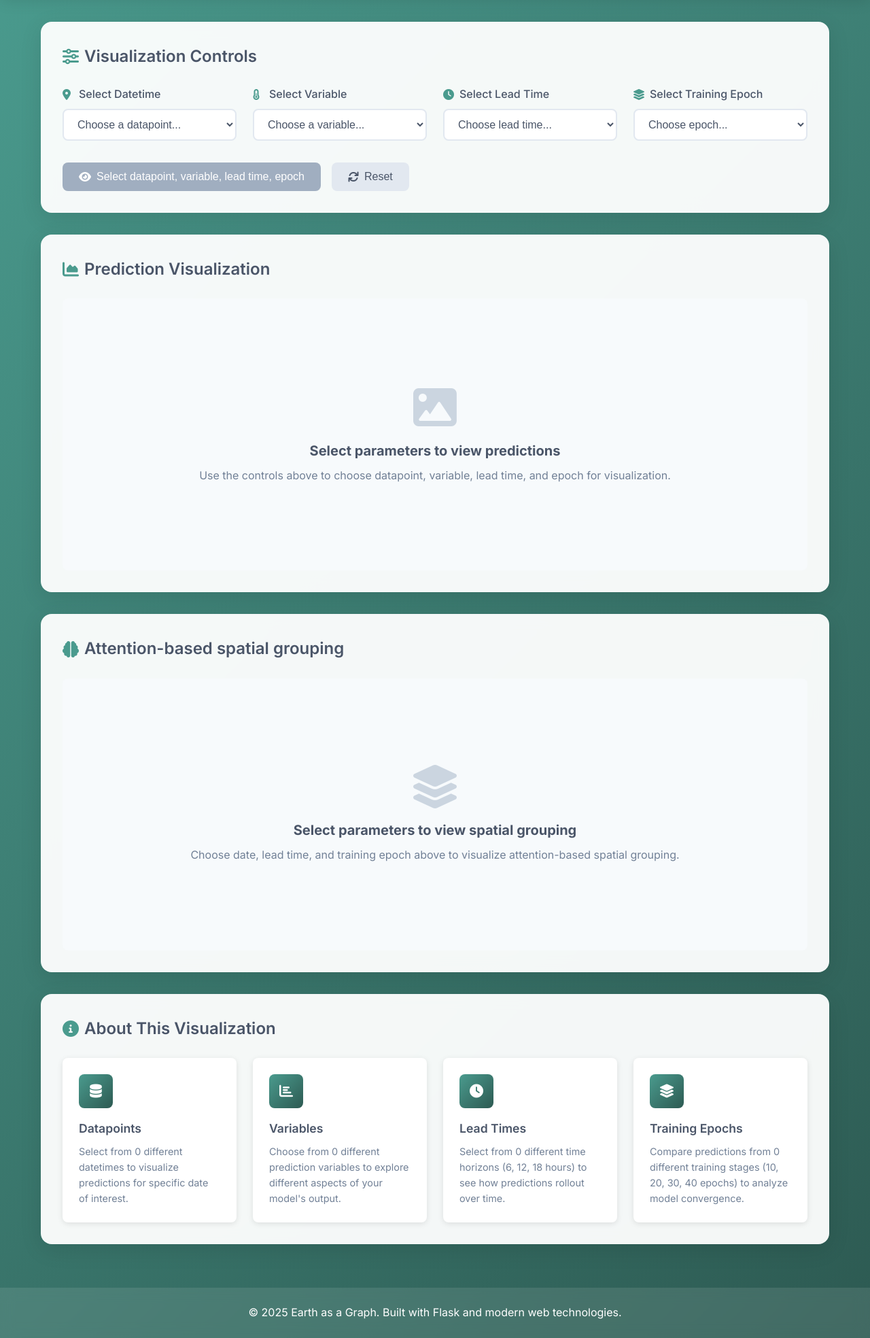
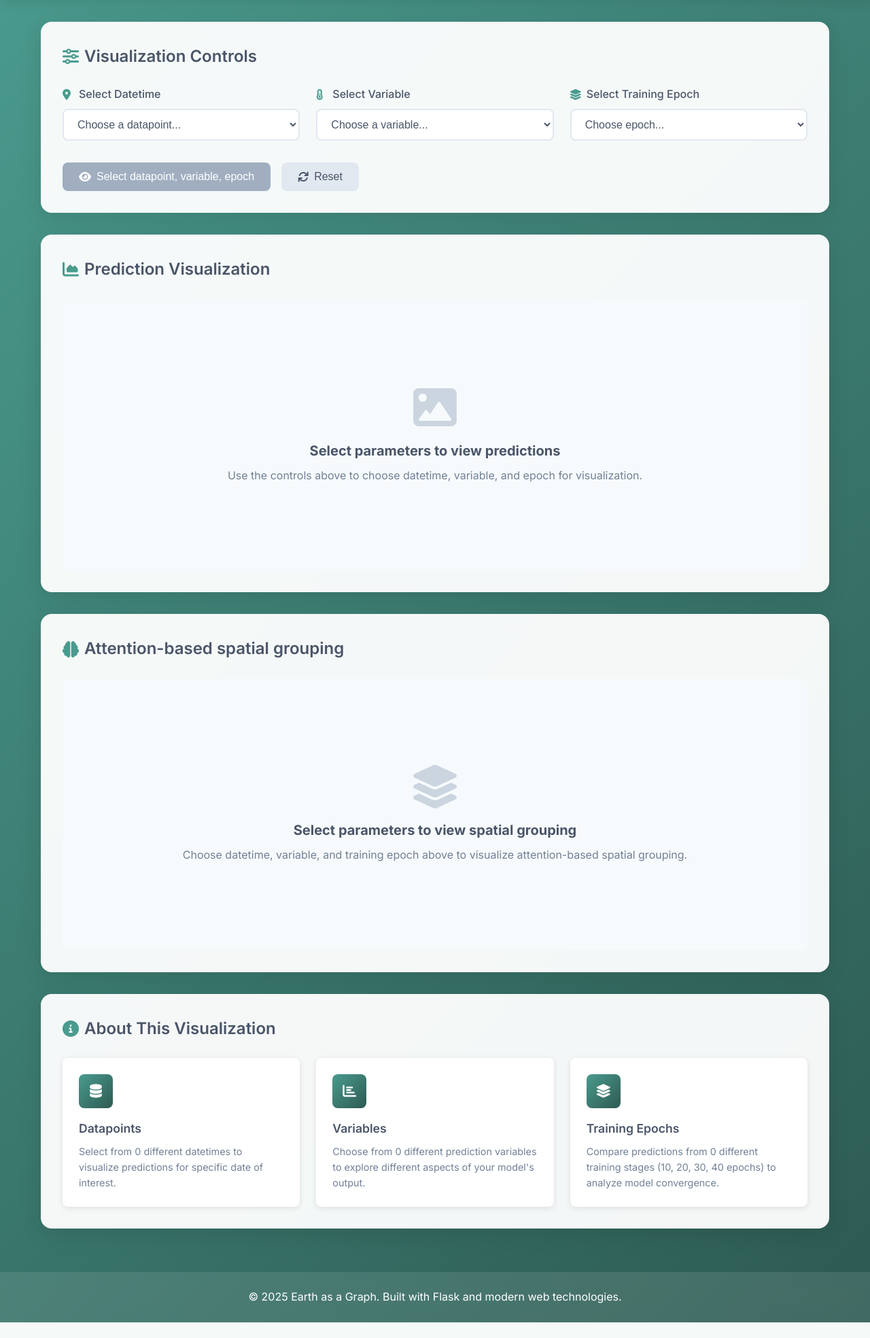
Before and after one commit to franzigrkn/thinkingearth_prototype, a Flask app: template templates/index.html in a window 1280 px wide. Shown: the part 82-2050 px from the top of the page at 68% size. After the commit the page ends 2027 px from the top, so only its background shows below. Run offline with Flask 3, Linux system fonts and the light colour scheme; the template is opened without the code that fills it, so the values that code supplies are empty.

Commit message:
fixed lead times in production

```diff
--- a/static/js/main.js
+++ b/static/js/main.js
@@ -3,13 +3,11 @@
 // Global state
 let currentDatapoint = '';
 let currentVariable = '';
-let currentLeadTime = '';
 let currentEpoch = '';
 
 // DOM elements
 const datapointSelect = document.getElementById('datapoint-select');
 const variableSelect = document.getElementById('variable-select');
-const leadTimeSelect = document.getElementById('lead-time-select');
 const epochSelect = document.getElementById('epoch-select');
 const loadButton = document.getElementById('load-visualization');
 const resetButton = document.getElementById('reset-controls');
@@ -22,7 +20,6 @@ const predictionError = document.getElementById('prediction-error');
 const groundTruthError = document.getElementById('ground-truth-error');
 const datapointName = document.getElementById('datapoint-name');
 const variableName = document.getElementById('variable-name');
-const leadTimeName = document.getElementById('lead-time-name');
 const epochName = document.getElementById('epoch-name');
 
 // Grouping section DOM elements
@@ -46,7 +43,6 @@ function initializeVisualizationControls() {
     // Add event listeners
     datapointSelect.addEventListener('change', handleDatapointChange);
     variableSelect.addEventListener('change', handleVariableChange);
-    leadTimeSelect.addEventListener('change', handleLeadTimeChange);
     epochSelect.addEventListener('change', handleEpochChange);
     loadButton.addEventListener('click', loadVisualization);
     resetButton.addEventListener('click', resetControls);
@@ -71,13 +67,6 @@ function handleVariableChange(event) {
     updateLoadButtonState();
 }
 
-// Handle lead time selection change
-function handleLeadTimeChange(event) {
-    currentLeadTime = event.target.value;
-    console.log('Lead time changed to:', currentLeadTime);
-    updateLoadButtonState();
-}
-
 // Handle epoch selection change
 function handleEpochChange(event) {
     currentEpoch = event.target.value;
@@ -89,10 +78,9 @@ function handleEpochChange(event) {
 function updateLoadButtonState() {
     const hasDatapoint = currentDatapoint !== '';
     const hasVariable = currentVariable !== '';
-    const hasLeadTime = currentLeadTime !== '';
     const hasEpoch = currentEpoch !== '';
 
-    const allSelected = hasDatapoint && hasVariable && hasLeadTime && hasEpoch;
+    const allSelected = hasDatapoint && hasVariable && hasEpoch;
 
     loadButton.disabled = !allSelected;
 
@@ -102,7 +90,6 @@ function updateLoadButtonState() {
         const missing = [];
         if (!hasDatapoint) missing.push('datapoint');
         if (!hasVariable) missing.push('variable');
-        if (!hasLeadTime) missing.push('lead time');
         if (!hasEpoch) missing.push('epoch');
 
         loadButton.innerHTML = `<i class="fas fa-eye"></i> Select ${missing.join(', ')}`;
@@ -111,29 +98,40 @@ function updateLoadButtonState() {
 
 // Load and display the visualization
 async function loadVisualization() {
-    if (!currentDatapoint || !currentVariable || !currentLeadTime || !currentEpoch) {
-        showNotification('Please select all parameters: datapoint, variable, lead time, and epoch', 'error');
+    if (!currentDatapoint || !currentVariable || !currentEpoch) {
+        showNotification('Please select all parameters: datapoint, variable, and epoch', 'error');
         return;
     }
 
-    console.log(`Loading visualization for datapoint: ${currentDatapoint}, variable: ${currentVariable}, lead time: ${currentLeadTime}, epoch: ${currentEpoch}`);
+    console.log(`Loading visualization for datapoint: ${currentDatapoint}, variable: ${currentVariable}, epoch: ${currentEpoch}`);
 
     // Show loading state
     showLoadingState();
 
     try {
-        // Determine which prediction image to load
+        // Determine which images to load based on variable
         let predictionImageUrl;
-        if (currentVariable === 'windspeed') {
-            predictionImageUrl = `/static/images/predictions/windspeed_${currentEpoch}.png`;
+        let groundTruthImageUrl;
+
+        if (currentVariable === 'temperature') {
+            predictionImageUrl = '/static/images/predictions/visualization_output_t2m_pred.png';
+            groundTruthImageUrl = '/static/images/predictions/visualization_output_t2m_target.png';
+        } else if (currentVariable === 'windspeed') {
+            predictionImageUrl = '/static/images/predictions/visualization_output_windspeed_pred.png';
+            groundTruthImageUrl = '/static/images/predictions/visualization_output_windspeed_target.png';
+        } else if (currentVariable === 'u500') {
+            predictionImageUrl = '/static/images/predictions/visualization_output_u500_pred.png';
+            groundTruthImageUrl = '/static/images/predictions/visualization_output_u500_target.png';
         } else {
+            // Fallback to placeholder images
             predictionImageUrl = '/static/images/predictions/placeholder.svg';
+            groundTruthImageUrl = '/static/images/predictions/ground_truth.png';
         }
 
         // Load both prediction images and grouping image
         await Promise.all([
             loadPredictionImage(predictionImageUrl),
-            loadGroundTruthImage(),
+            loadGroundTruthImage(groundTruthImageUrl),
             loadGroupingImage()
         ]);
 
@@ -182,14 +180,14 @@ function loadPredictionImage(url) {
 }
 
 // Load ground truth image
-function loadGroundTruthImage() {
-    console.log('Loading ground truth image');
+function loadGroundTruthImage(url) {
+    console.log('Loading ground truth image from:', url);
     return new Promise((resolve, reject) => {
         const img = new Image();
 
         img.onload = () => {
             console.log('Ground truth image loaded successfully');
-            groundTruthImage.src = '/static/images/predictions/ground_truth.png';
+            groundTruthImage.src = url;
             groundTruthError.style.display = 'none';
             resolve();
         };
@@ -205,7 +203,7 @@ function loadGroundTruthImage() {
             reject(new Error('Ground truth image loading timeout'));
         }, 10000);
 
-        img.src = '/static/images/predictions/ground_truth.png';
+        img.src = url;
     });
 }
 
@@ -241,12 +239,10 @@ function loadGroupingImage() {
 function updateImageInfo() {
     const datapointText = datapointSelect.options[datapointSelect.selectedIndex].text;
     const variableText = variableSelect.options[variableSelect.selectedIndex].text;
-    const leadTimeText = leadTimeSelect.options[leadTimeSelect.selectedIndex].text;
     const epochText = epochSelect.options[epochSelect.selectedIndex].text;
 
     datapointName.textContent = datapointText;
     variableName.textContent = variableText;
-    leadTimeName.textContent = leadTimeText;
     epochName.textContent = epochText;
 }
 
@@ -302,11 +298,9 @@ function resetControls() {
     // Reset selections
     datapointSelect.value = '';
     variableSelect.value = '';
-    leadTimeSelect.value = '';
     epochSelect.value = '';
     currentDatapoint = '';
     currentVariable = '';
-    currentLeadTime = '';
     currentEpoch = '';
 
     // Reset UI state
--- a/templates/index.html
+++ b/templates/index.html
@@ -30,19 +30,6 @@
                 <select id="variable-select" class="control-select">
                     <option value="">Choose a variable...</option>
                     {% for key, name in variables.items() %}
-                    <option value="{{ key }}">{{ name }}</option>
-                    {% endfor %}
-                </select>
-            </div>
-
-            <div class="control-group">
-                <label for="lead-time-select" class="control-label">
-                    <i class="fas fa-clock"></i>
-                    Select Lead Time
-                </label>
-                <select id="lead-time-select" class="control-select">
-                    <option value="">Choose lead time...</option>
-                    {% for key, name in lead_times.items() %}
                     <option value="{{ key }}">{{ name }}</option>
                     {% endfor %}
                 </select>
@@ -89,7 +76,7 @@
             <div id="placeholder-message" class="placeholder-message">
                 <i class="fas fa-image"></i>
                 <h3>Select parameters to view predictions</h3>
-                <p>Use the controls above to choose datapoint, variable, lead time, and epoch for visualization.</p>
+                <p>Use the controls above to choose datetime, variable, and epoch for visualization.</p>
             </div>
 
             <div id="image-container" class="image-container" style="display: none;">
@@ -102,10 +89,6 @@
                         <span id="variable-info" class="metadata-item">
                             <i class="fas fa-tag"></i>
                             <span id="variable-name"></span>
-                        </span>
-                        <span id="lead-time-info" class="metadata-item">
-                            <i class="fas fa-clock"></i>
-                            <span id="lead-time-name"></span>
                         </span>
                         <span id="epoch-info" class="metadata-item">
                             <i class="fas fa-layer-group"></i>
@@ -154,7 +137,7 @@
             <div id="grouping-placeholder-message" class="placeholder-message">
                 <i class="fas fa-layer-group"></i>
                 <h3>Select parameters to view spatial grouping</h3>
-                <p>Choose date, lead time, and training epoch above to visualize attention-based spatial grouping.</p>
+                <p>Choose datetime, variable, and training epoch above to visualize attention-based spatial grouping.</p>
             </div>
 
             <div id="grouping-image-container" class="image-container" style="display: none;">
@@ -196,14 +179,6 @@
 
             <div class="info-card">
                 <div class="info-icon">
-                    <i class="fas fa-clock"></i>
-                </div>
-                <h3>Lead Times</h3>
-                <p>Select from {{ lead_times|length }} different time horizons (6, 12, 18 hours) to see how predictions rollout over time.</p>
-            </div>
-
-            <div class="info-card">
-                <div class="info-icon">
                     <i class="fas fa-layer-group"></i>
                 </div>
                 <h3>Training Epochs</h3>
```
Also changed, not shown: app_production.py (+31 -27 lines), static/images/placeholder.svg (added), static/images/predictions/ground_truth.svg (added), static/images/predictions/visualization_output_t2m_pred.png (added), static/images/predictions/visualization_output_t2m_target.png (added), static/images/predictions/visualization_output_u500_pred.png (added), static/images/predictions/visualization_output_u500_target.png (added), static/images/predictions/visualization_output_windspeed_pred.png (added), static/images/predictions/visualization_output_windspeed_target.png (added), static/images/predictions/windspeed_10.png (deleted), static/images/predictions/windspeed_100.png (deleted), static/images/predictions/windspeed_150.png (deleted), static/images/predictions/windspeed_20.png (deleted), static/images/predictions/windspeed_200.png (deleted), 3 more files.
